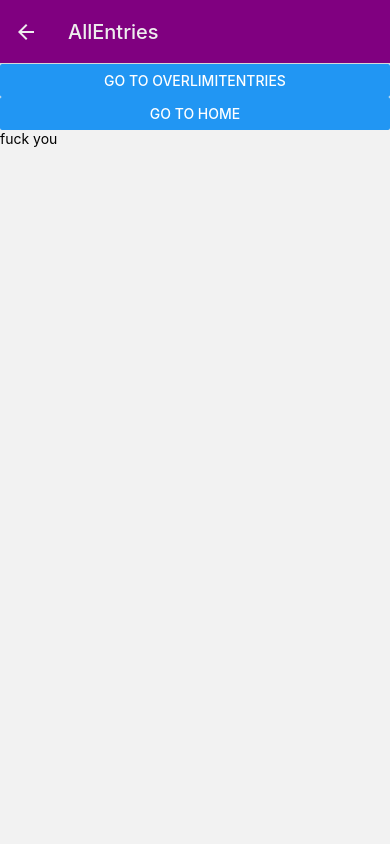
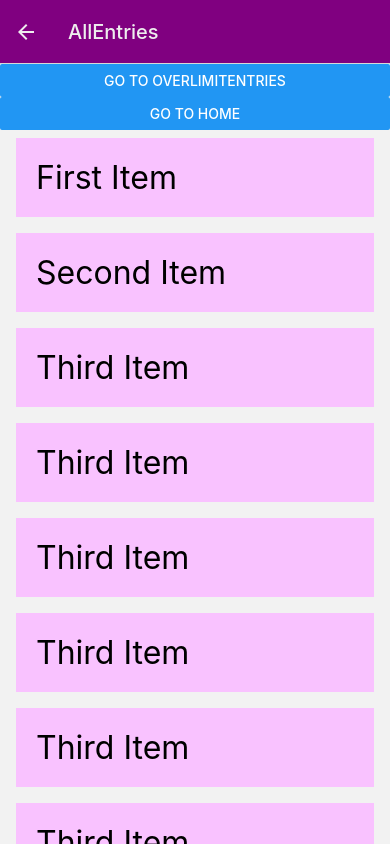
Before and after one commit to iamjackytung/MobileApplicationAssigment2, a React Native app: screen /AllEntries in a window 390 px wide. Built offline with nearby package versions, Linux system fonts and the light colour scheme.

Commit message:
FlatList bug fixed

```diff
--- a/App.js
+++ b/App.js
@@ -28,7 +28,7 @@ function Home({ navigation }) {
 
 export default function App() {
   return (
-    <NavigationContainer styles="stylesxs">
+    <NavigationContainer style={styles.container}>
       <Stack.Navigator
         screenOptions={{
           headerStyle: {
--- a/Components/EntriesList.js
+++ b/Components/EntriesList.js
@@ -4,6 +4,7 @@ import {
   StatusBar,
   StyleSheet,
   Text,
+  View,
 } from "react-native";
 
 const DATA = [
@@ -27,10 +28,22 @@ const DATA = [
     id: "58294a0f-3da1-471f-bd96-145571e29d72",
     title: "Third Item",
   },
+  {
+    id: "38294a0f-3da1-471f-bd96-145571e29d72",
+    title: "Third Item",
+  },
+  {
+    id: "58394a0f-3da1-471f-bd96-145571e29d72",
+    title: "Third Item",
+  },
+  {
+    id: "58294a0f-3da20-471f-bd96-145571e29d72",
+    title: "Third Item",
+  },
 ];
 export default function EntriesList() {
+  return (
     <SafeAreaView style={styles.container}>
-    <Text>Penis</Text>
       <FlatList
         data={DATA}
         renderItem={({ item }) => (
@@ -40,7 +53,8 @@ export default function EntriesList() {
         )}
         keyExtractor={(item) => item.id}
       />
-  </SafeAreaView>;
+    </SafeAreaView>
+  );
 }
 
 const styles = StyleSheet.create({
--- a/Screens/AllEntries.js
+++ b/Screens/AllEntries.js
@@ -1,10 +1,10 @@
-import { View, Text, Button } from "react-native";
+import { View, Text, Button, StyleSheet } from "react-native";
 import React from "react";
 import EntriesList from "../Components/EntriesList";
 
 export default function AllEntries({ navigation }) {
   return (
-    <View>
+    <View style={styles.container}>
       <Button
         title="Go to OverLimitEntries"
         onPress={() =>
@@ -16,7 +16,12 @@ export default function AllEntries({ navigation }) {
         onPress={() => navigation.navigate("Home", { name: "Home" })}
       />
       <EntriesList />
-      <Text>fuck you</Text>
     </View>
   );
 }
+
+const styles = StyleSheet.create({
+  container: {
+    flex: 1,
+  },
+});
```
Lines whose indentation alone changed are shown as unchanged.
